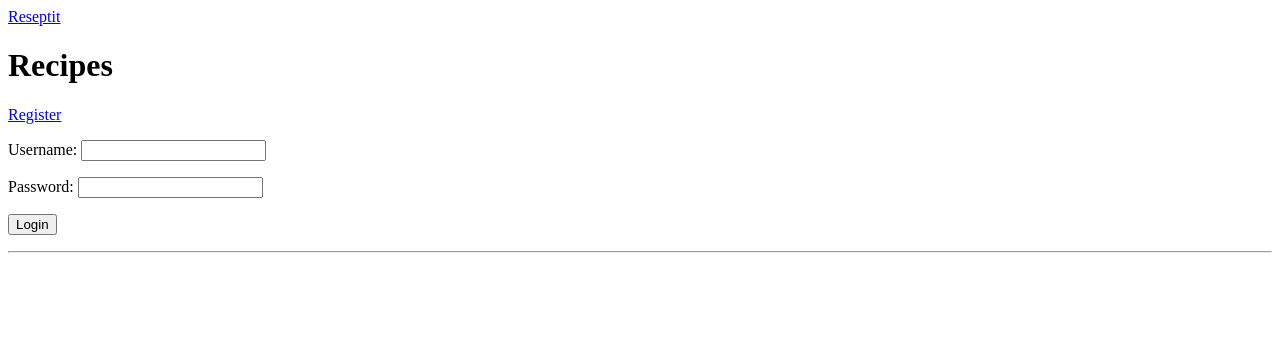
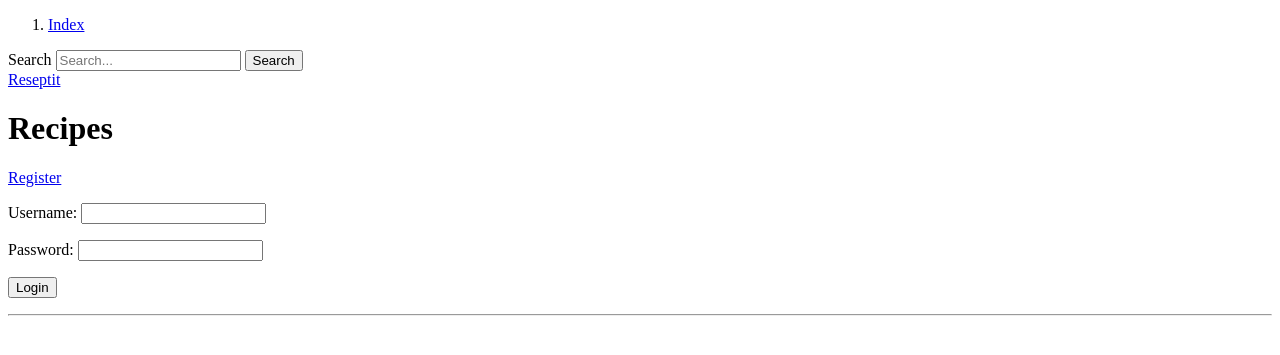
Before and after one commit to jersetala/reseptit, a Flask app: page / in a window 1280 px wide. Shown: the top 355 px of the page. Run offline with Flask 3, Linux system fonts and the light colour scheme; data that the repository does not hold is empty.

Commit message:
Add basic search functionality.

```diff
--- a/reseptit/__init__.py
+++ b/reseptit/__init__.py
@@ -184,6 +184,12 @@ def edit_recipe(recipe_id: int):
 
     return redirect(request.referrer or f"/recipe/{recipe_id}")
 
+@app.route('/search', methods = ['GET'])
+def search():
+    # will abort() if doesn't exist
+    query = request.args['q']
+    results = recipes.search_recipe(query)
+    return render_template("search.html", recipes=results)
 
 def get_user_id() -> int:
     return session.get('user_id')
--- a/reseptit/recipes.py
+++ b/reseptit/recipes.py
@@ -97,6 +97,13 @@ def edit_recipe(recipe_id: int, user_id: int, content: str, title: str):
              WHERE recipe_id = ?"""
     db.execute(sql, [content, title, recipe_id])
 
+def search_recipe(query: str):
+    sql = """SELECT * FROM recipes
+             WHERE title LIKE ?"""
+
+    # This looks wrong but does not lead to SQL injection.
+    return db.query(sql, ['%' + query + '%'])
+
 def __verify_comment_owner(comment_id: int, user_id: int):
     sql = """SELECT user_id FROM comments where comment_id = ?"""
     comment_author = db.query(sql, [comment_id])[0][0]
--- /dev/null
+++ b/reseptit/templates/_recipe_render.html
@@ -0,0 +1,8 @@
+{% macro display_recipe(recipe) %}
+    <p>
+        <a href="/recipe/{{ recipe.recipe_id }}">{{ recipe.title }}</a>
+        <br />
+        Score: {{ recipe.score }}, created on {{ recipe.creation_date }}
+    </p>
+    <hr />
+{% endmacro %}
--- a/reseptit/templates/index.html
+++ b/reseptit/templates/index.html
@@ -29,13 +29,9 @@
     </p>
     <hr />
 
+    {% from "_recipe_render.html" import display_recipe %}
     {% for recipe in recipes %}
-        <p>
-            <a href="/recipe/{{ recipe.recipe_id }}">{{ recipe.title }}</a>
-            <br />
-            Score: {{ recipe.score }}, created on {{ recipe.creation_date }}
-        </p>
-    <hr />
+        {{ display_recipe(recipe) }}
     {% endfor %}
 
     {% if session.user_id %}
--- a/reseptit/templates/layout.html
+++ b/reseptit/templates/layout.html
@@ -7,6 +7,21 @@
         {% endblock %}
     </head>
     <body>
+        <nav>
+            <ol>
+                <li><a href="/">Index</a></li>
+            </ol>
+            <form action="/search" method="get" role="search">
+                <label for="recipe-search">Search</label>
+                <input
+                    type="search"
+                    id="recipe-search"
+                    name="q"
+                    placeholder="Search..."
+                />
+                <button type="submit">Search</button>
+            </form>
+        </nav>
         <header>
             <a href="/">Reseptit</a>
         </header>
```
Also changed, not shown: reseptit/templates/search.html (added, +12 -0 lines).
